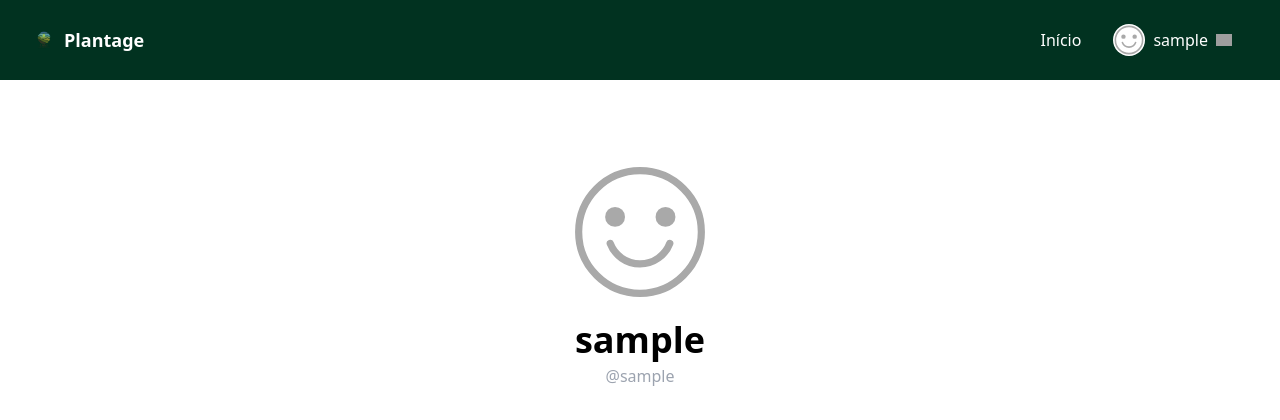
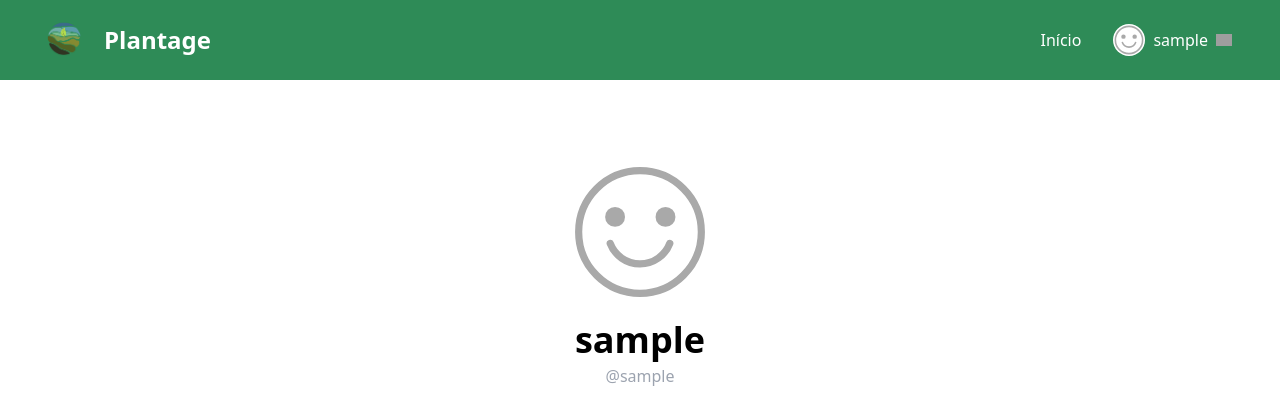
Before and after one commit to AntonioPaess/Plantage--Projetos-2, a Django app: page /profile/ in a window 1280 px wide. Shown: the top 420 px of the page. Run offline with Django 5.2, Linux system fonts and the light colour scheme; the visitor is signed in with stand-in values (Sample User, id 1); parts of the project's set-up code (start-up, migrations or seed data) failed here and were passed over; some libraries are stand-ins or nearby versions; grey boxes are pictures that could not be loaded.

Commit message:
Resolvendo problema da logo e Banco de Dados

```diff
--- a/Plantage/Plantage/settings.py
+++ b/Plantage/Plantage/settings.py
@@ -11,6 +11,7 @@ https://docs.djangoproject.com/en/5.1/ref/settings/
 """
 
 from pathlib import Path
+import os
 
 # Build paths inside the project like this: BASE_DIR / 'subdir'.
 BASE_DIR = Path(__file__).resolve().parent.parent
@@ -134,8 +135,8 @@ USE_TZ = True
 # Static files (CSS, JavaScript, Images)
 # https://docs.djangoproject.com/en/5.1/howto/static-files/
 
-STATIC_URL = 'static/'
-STATICFILES = [BASE_DIR / 'static']
+STATIC_URL = '/static/'
+STATICFILES_DIRS = [os.path.join(BASE_DIR, 'static')]
 
 MEDIA_URL = 'media/'
 MEDIA_ROOT = BASE_DIR / 'media'
--- a/Plantage/plant/models.py
+++ b/Plantage/plant/models.py
@@ -21,7 +21,8 @@ class Planta(models.Model):
     necessidade_de_nutrientes = models.CharField(max_length=20) #ex: baixa, media, alta
     ciclo_de_podagem = models.IntegerField()  # Ciclo em dias, por exemplo
     ciclo_de_colheita = models.IntegerField()  # Ciclo em dias
-    canteiro = models.ForeignKey(Canteiro, on_delete=models.CASCADE)
+    canteiro = models.ForeignKey(Canteiro, on_delete=models.PROTECT)
+
 
     def __str__(self):
         return self.nome
--- a/Plantage/templates/includes/header.html
+++ b/Plantage/templates/includes/header.html
@@ -1,9 +1,9 @@
 {% load static %}
-<header class="flex items-center justify-between bg-[#013220] h-20 px-8 text-white sticky top-0 z-40">
+<header class="flex items-center justify-between bg-[#2e8b57] h-20 px-8 text-white sticky top-0 z-40">
     <div>
         <a class="flex items-center gap-2" href="/">
-            <img class="h-6" src="{% static 'images/Plantage.png' %}" alt="Logo"/>
-            <span class="text-lg font-bold">Plantage</span>
+            <img class="h-16 w-16" src="{% static 'plantage.PNG' %}" alt="Logo"/>
+            <span class=" text-2xl font-bold">Plantage</span>
         </a>
     </div>
     <nav class="block relative">
--- a/Plantage/templates/index.html
+++ b/Plantage/templates/index.html
@@ -5,8 +5,8 @@
     <meta charset="UTF-8">
     <meta http-equiv="X-UA-Compatible" content="IE=edge">
     <meta name="viewport" content="width=device-width, initial-scale=1.0">
-    <title>Plantage - Home</title>
-    <link rel="icon" type="image/png" href="{% static 'Plantage.png' %}">
+    <title>Plantage</title>
+    <link rel="icon" type="image/png" href="{% static 'plantage.png' %}">
     <script src="https://cdn.jsdelivr.net/npm/alpinejs@3.x.x/dist/cdn.min.js" defer></script>
     <script src="https://unpkg.com/htmx.org/dist/htmx.js" defer></script>
     <script src="https://cdn.tailwindcss.com"></script>
```
Also changed, not shown: Plantage/media/avatars/ape1.jpg (deleted), Plantage/media/avatars/ape2.jpg (added), Plantage/plant/migrations/0002_alter_planta_canteiro.py (added), Plantage/static/images/Plantage.PNG (deleted), Plantage/static/images/favicon.ico (deleted), Plantage/static/plantage.PNG (added), 2 other files.
